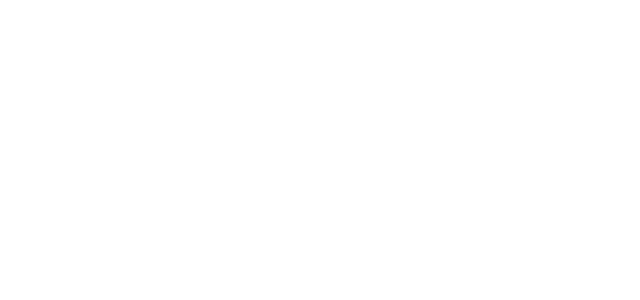
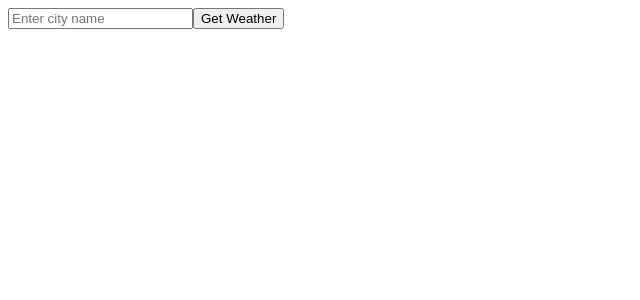
Before and after one commit to acciojob/city-weather-Karankk85, a React app: page / in a window 1280 px wide. Shown: the top 300 px of the page, without its empty margins (0-640 px from the left). Built offline with nearby package versions, Linux system fonts and the light colour scheme.

Commit message:
Update App.js
update

```diff
--- a/src/components/App.js
+++ b/src/components/App.js
@@ -1,13 +1,64 @@
-
-import React from "react";
+import React, { useState } from "react";
 import './../styles/App.css';
 
 const App = () => {
+  const [query, setQuery] = useState("");
+  const [weatherData, setWeatherData] = useState(null);
+  const [error, setError] = useState("");
+
+  const API_KEY = "YOUR_API_KEY"; // Replace with your real OpenWeatherMap API key
+
+  const fetchWeather = async () => {
+    if (!query) return;
+
+    try {
+      const response = await fetch(
+        `https://api.openweathermap.org/data/2.5/weather?q=${query}&appid=${API_KEY}&units=metric`
+      );
+      const data = await response.json();
+
+      if (data.cod === 200) {
+        setWeatherData(data);
+        setError("");
+      } else {
+        setWeatherData(null);
+        setError("City not found");
+      }
+    } catch (err) {
+      setError("Error fetching data");
+      setWeatherData(null);
+    }
+  };
+
   return (
     <div>
-        {/* Do not remove the main div */}
+      {/* Do not remove the main div */}
+      <div>
+        <input
+          type="text"
+          className="search"
+          placeholder="Enter city name"
+          value={query}
+          onChange={(e) => setQuery(e.target.value)}
+        />
+        <button onClick={fetchWeather}>Get Weather</button>
+      </div>
+
+      {error && <p>{error}</p>}
+
+      {weatherData && (
+        <div className="weather">
+          <h2>{weatherData.name}, {weatherData.sys.country}</h2>
+          <p>{weatherData.weather[0].description}</p>
+          <p>Temperature: {weatherData.main.temp}°C</p>
+          <img
+            src={`https://openweathermap.org/img/wn/${weatherData.weather[0].icon}@2x.png`}
+            alt="Weather Icon"
+          />
+        </div>
+      )}
     </div>
-  )
-}
+  );
+};
 
-export default App
+export default App;
```
